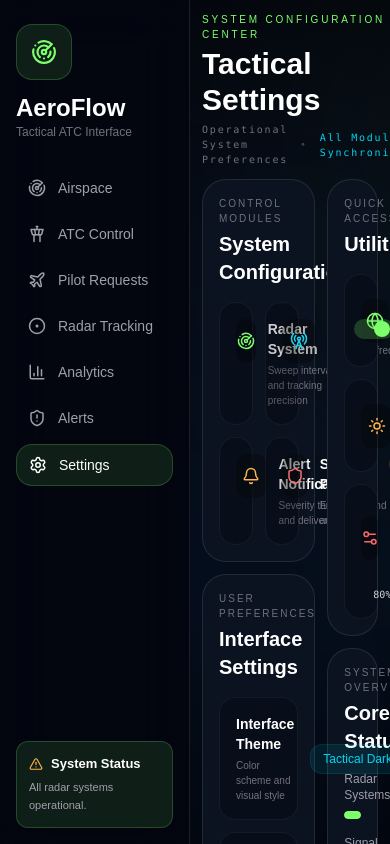
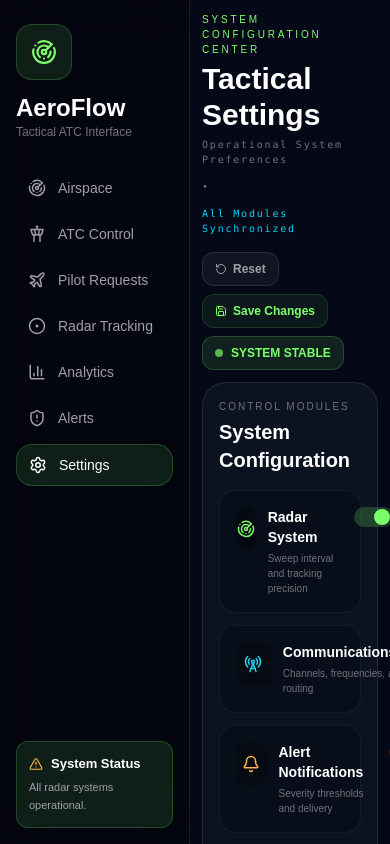
Before and after one commit to datsyolowi/-AeroFlow-ATC-Pilot-Simulation-System, a React (Vite) app: page /settings in a window 390 px wide. Built offline with nearby package versions, Linux system fonts and the light colour scheme.

Commit message:
fixes the settings theme responsiveness

```diff
--- a/src/pages/Settings.jsx
+++ b/src/pages/Settings.jsx
@@ -21,32 +21,35 @@ function Toggle({ enabled, onToggle, color = "#7CFF6B" }) {
       onClick={onToggle}
       className="relative flex-shrink-0 w-10 h-5 rounded-full transition-all duration-300"
       style={{
-        backgroundColor: enabled ? color + "33" : "rgba(255,255,255,0.05)",
+        backgroundColor: enabled ? color + "33" : "rgba(120,120,120,0.15)",
       }}
     >
       <motion.div
         animate={{ x: enabled ? 20 : 2 }}
         transition={{ type: "spring", stiffness: 500, damping: 30 }}
         className="absolute top-0.5 w-4 h-4 rounded-full"
-        style={{ backgroundColor: enabled ? color : "#52525b" }}
+        style={{ backgroundColor: enabled ? color : "#71717a" }}
       />
     </button>
   );
 }
 
-function Select({ value, options, onChange }) {
+function Select({ value, options, onChange, darkMode }) {
   const [open, setOpen] = useState(false);
 
   return (
     <div className="relative z-50">
       <button
         onClick={() => setOpen(!open)}
-        className="
+        className={`
           flex items-center gap-2 px-3 py-1.5 rounded-xl
-          bg-cyan-400/10 border border-cyan-400/10
-          text-cyan-400 text-xs font-medium whitespace-nowrap
-          hover:bg-cyan-400/20 transition
-        "
+          border text-xs font-medium whitespace-nowrap transition
+          ${
+            darkMode
+              ? "bg-cyan-400/10 border-cyan-400/20 text-cyan-400 hover:bg-cyan-400/20"
+              : "bg-cyan-500/10 border-cyan-500/20 text-cyan-700 hover:bg-cyan-500/20"
+          }
+        `}
       >
         {value}
         <ChevronDown
@@ -61,12 +64,17 @@ function Select({ value, options, onChange }) {
             initial={{ opacity: 0, y: -4 }}
             animate={{ opacity: 1, y: 0 }}
             exit={{ opacity: 0, y: -4 }}
-            className="
+            className={`
               absolute right-0 top-full mt-1 z-[999]
-              bg-[#0B1220] border border-white/10
               rounded-xl overflow-hidden min-w-[160px]
-              shadow-[0_8px_32px_rgba(0,0,0,0.45)]
-            "
+              shadow-[0_8px_32px_rgba(0,0,0,0.15)]
+              border
+              ${
+                darkMode
+                  ? "bg-[#0B1220] border-white/10"
+                  : "bg-white border-zinc-200"
+              }
+            `}
           >
             {options.map((opt) => (
               <button
@@ -79,8 +87,12 @@ function Select({ value, options, onChange }) {
                   w-full text-left px-3 py-2 text-xs transition
                   ${
                     opt === value
-                      ? "text-cyan-400 bg-cyan-400/10"
-                      : "text-zinc-300 hover:bg-white/5"
+                      ? darkMode
+                        ? "text-cyan-400 bg-cyan-400/10"
+                        : "text-cyan-700 bg-cyan-500/10"
+                      : darkMode
+                        ? "text-zinc-300 hover:bg-white/5"
+                        : "text-zinc-700 hover:bg-zinc-100"
                   }
                 `}
               >
@@ -102,12 +114,17 @@ function Slider({
   unit = "",
   onChange,
   color = "#7CFF6B",
+  darkMode,
 }) {
   const pct = ((value - min) / (max - min)) * 100;
 
   return (
     <div className="flex items-center gap-3">
-      <div className="flex-1 relative h-1.5 rounded-full bg-white/5">
+      <div
+        className={`flex-1 relative h-1.5 rounded-full ${
+          darkMode ? "bg-white/5" : "bg-zinc-200"
+        }`}
+      >
         <div
           className="absolute left-0 top-0 h-full rounded-full"
           style={{ width: `${pct}%`, backgroundColor: color }}
@@ -122,7 +139,12 @@ function Slider({
           className="absolute inset-0 w-full h-full opacity-0 cursor-pointer"
         />
       </div>
-      <span className="text-[10px] font-mono text-zinc-300 w-12 text-right">
+
+      <span
+        className={`text-[10px] font-mono w-12 text-right ${
+          darkMode ? "text-zinc-300" : "text-zinc-700"
+        }`}
+      >
         {value}
         {unit}
       </span>
@@ -142,10 +164,14 @@ export default function Settings() {
   const [units, setUnits] = useState("Nautical Miles");
   const [language, setLanguage] = useState("English (US)");
   const [resolution, setResolution] = useState("Ultra HD");
-  const [nightMode, setNightMode] = useState(false);
+
+  const [nightMode, setNightMode] = useState(true);
+
   const [brightness, setBrightness] = useState(80);
   const [region, setRegion] = useState("Asia-Pacific");
   const [saved, setSaved] = useState(false);
+
+  const darkMode = nightMode;
 
   const [coreStats, setCoreStats] = useState({
     radar: 98,
@@ -175,6 +201,7 @@ export default function Settings() {
         ),
       }));
     }, 3000);
+
     return () => clearInterval(interval);
   }, []);
 
@@ -221,33 +248,59 @@ export default function Settings() {
     { label: "Network Stability", value: coreStats.network, color: "#FFB547" },
   ];
 
+  const cardClass = darkMode
+    ? "bg-[#0B1220] border border-white/10 text-white"
+    : "bg-white border border-zinc-200 text-zinc-900 shadow-sm";
+
+  const innerCard = darkMode
+    ? "border border-white/5 bg-black/20"
+    : "border border-zinc-200 bg-zinc-50";
+
   return (
     <MainLayout>
-      {/* Single scroll container */}
-      <div className="w-full h-full overflow-y-auto p-3 pb-12 flex flex-col gap-3">
+      <div
+        className={`w-full h-full overflow-y-auto p-3 pb-12 flex flex-col gap-3 transition-colors duration-300 ${
+          darkMode ? "bg-[#050816]" : "bg-[#f4f7fb]"
+        }`}
+      >
         {/* TOP BAR */}
-        <div className="flex items-center justify-between flex-shrink-0">
+        <div className="flex flex-col lg:flex-row lg:items-center justify-between gap-4">
           <div>
             <p className="text-[#7CFF6B] text-[10px] tracking-[0.28em] mb-1">
               SYSTEM CONFIGURATION CENTER
             </p>
-            <h1 className="text-3xl font-black">Tactical Settings</h1>
-            <div className="flex items-center gap-3 text-[10px] tracking-[0.18em] text-zinc-500 mt-1 font-mono">
+
+            <h1
+              className={`text-3xl font-black ${
+                darkMode ? "text-white" : "text-zinc-900"
+              }`}
+            >
+              Tactical Settings
+            </h1>
+
+            <div
+              className={`flex flex-wrap items-center gap-3 text-[10px] tracking-[0.18em] mt-1 font-mono ${
+                darkMode ? "text-zinc-500" : "text-zinc-500"
+              }`}
+            >
               <span>Operational System Preferences</span>
-              <span className="text-zinc-700">•</span>
+              <span>•</span>
               <span className="text-cyan-400">All Modules Synchronized</span>
             </div>
           </div>
 
-          <div className="flex items-center gap-2">
+          <div className="flex flex-wrap items-center gap-2">
             <button
               onClick={() => window.location.reload()}
-              className="
+              className={`
                 flex items-center gap-1.5 px-3 py-2 rounded-xl
-                bg-white/5 border border-white/10
-                text-zinc-400 text-xs font-semibold
-                hover:bg-white/10 transition
-              "
+                text-xs font-semibold transition border
+                ${
+                  darkMode
+                    ? "bg-white/5 border-white/10 text-zinc-400 hover:bg-white/10"
+                    : "bg-white border-zinc-200 text-zinc-700 hover:bg-zinc-100"
+                }
+              `}
             >
               <RotateCcw size={12} />
               Reset
@@ -273,6 +326,7 @@ export default function Settings() {
                   transition={{ duration: 1.5, repeat: Infinity }}
                   className="w-2 h-2 rounded-full bg-[#7CFF6B]"
                 />
+
                 <span className="text-xs font-semibold text-[#7CFF6B]">
                   SYSTEM STABLE
                 </span>
@@ -281,37 +335,45 @@ export default function Settings() {
           </div>
         </div>
 
-        {/* MAIN GRID — now auto height, not flex-1/min-h-0 */}
-        <div className="grid grid-cols-12 gap-3">
-          {/* LEFT — 8 cols */}
-          <div className="col-span-8 space-y-3">
+        {/* MAIN GRID */}
+        <div className="grid grid-cols-1 xl:grid-cols-12 gap-3">
+          {/* LEFT */}
+          <div className="xl:col-span-8 space-y-3">
             {/* SYSTEM MODULES */}
-            <div className="bg-[#0B1220] border border-white/10 rounded-3xl p-4">
+            <div className={`${cardClass} rounded-3xl p-4`}>
               <div className="mb-4">
                 <p className="text-zinc-500 text-[10px] tracking-[0.2em] mb-1">
                   CONTROL MODULES
                 </p>
+
                 <h2 className="text-xl font-black">System Configuration</h2>
               </div>
 
-              <div className="grid grid-cols-2 gap-3">
+              <div className="grid grid-cols-1 md:grid-cols-2 gap-3">
                 {modules.map((item) => (
                   <div
                     key={item.title}
-                    className="border border-white/5 rounded-2xl p-4 bg-black/20"
+                    className={`${innerCard} rounded-2xl p-4`}
                   >
                     <div className="flex items-start justify-between gap-3">
                       <div className="flex gap-3">
-                        <div className="w-11 h-11 rounded-xl bg-black/30 flex items-center justify-center">
+                        <div
+                          className={`w-11 h-11 rounded-xl flex items-center justify-center ${
+                            darkMode ? "bg-black/30" : "bg-white"
+                          }`}
+                        >
                           <item.icon size={18} style={{ color: item.color }} />
                         </div>
+
                         <div>
                           <h3 className="text-sm font-bold">{item.title}</h3>
+
                           <p className="text-[10px] text-zinc-500 mt-1">
                             {item.desc}
                           </p>
                         </div>
                       </div>
+
                       <Toggle
                         enabled={systems[item.key]}
                         onToggle={() =>
@@ -329,11 +391,12 @@ export default function Settings() {
             </div>
 
             {/* INTERFACE SETTINGS */}
-            <div className="bg-[#0B1220] border border-white/10 rounded-3xl p-4">
+            <div className={`${cardClass} rounded-3xl p-4`}>
               <div className="mb-4">
                 <p className="text-zinc-500 text-[10px] tracking-[0.2em] mb-1">
                   USER PREFERENCES
                 </p>
+
                 <h2 className="text-xl font-black">Interface Settings</h2>
               </div>
 
@@ -374,18 +437,21 @@ export default function Settings() {
                 ].map((item) => (
                   <div
                     key={item.title}
-                    className="flex items-center justify-between gap-4 border border-white/5 rounded-2xl p-4 bg-black/20"
+                    className={`${innerCard} rounded-2xl p-4 flex flex-col sm:flex-row sm:items-center justify-between gap-4`}
                   >
                     <div>
                       <h3 className="text-sm font-semibold">{item.title}</h3>
+
                       <p className="text-[10px] text-zinc-500 mt-1">
                         {item.subtitle}
                       </p>
                     </div>
+
                     <Select
                       value={item.value}
                       options={item.options}
                       onChange={item.onChange}
+                      darkMode={darkMode}
                     />
                   </div>
                 ))}
@@ -393,60 +459,76 @@ export default function Settings() {
             </div>
           </div>
 
-          {/* RIGHT — 4 cols */}
-          <div className="col-span-4 space-y-3">
+          {/* RIGHT */}
+          <div className="xl:col-span-4 space-y-3">
             {/* QUICK ACCESS */}
-            <div className="bg-[#0B1220] border border-white/10 rounded-3xl p-4">
+            <div className={`${cardClass} rounded-3xl p-4`}>
               <div className="mb-4">
                 <p className="text-zinc-500 text-[10px] tracking-[0.2em] mb-1">
                   QUICK ACCESS
                 </p>
+
                 <h2 className="text-xl font-black">Utilities</h2>
               </div>
 
               <div className="space-y-3">
-                {/* Regional Network */}
-                <div className="border border-white/5 rounded-2xl p-4 bg-black/20">
-                  <div className="flex items-center justify-between">
+                {/* REGION */}
+                <div className={`${innerCard} rounded-2xl p-4`}>
+                  <div className="flex items-center justify-between gap-3">
                     <div className="flex items-center gap-3">
-                      <div className="w-11 h-11 rounded-xl bg-black/30 flex items-center justify-center">
+                      <div
+                        className={`w-11 h-11 rounded-xl flex items-center justify-center ${
+                          darkMode ? "bg-black/30" : "bg-white"
+                        }`}
+                      >
                         <Globe size={18} className="text-[#7CFF6B]" />
                       </div>
+
                       <div>
                         <h3 className="text-sm font-semibold">
                           Regional Network
                         </h3>
+
                         <p className="text-[10px] text-zinc-500 mt-1">
                           Server region
                         </p>
                       </div>
                     </div>
+
                     <Select
                       value={region}
                       options={["Asia-Pacific", "North America", "Europe"]}
                       onChange={setRegion}
+                      darkMode={darkMode}
                     />
                   </div>
                 </div>
 
-                {/* Night Mode */}
-                <div className="border border-white/5 rounded-2xl p-4 bg-black/20">
-                  <div className="flex items-center justify-between">
+                {/* NIGHT MODE */}
+                <div className={`${innerCard} rounded-2xl p-4`}>
+                  <div className="flex items-center justify-between gap-3">
                     <div className="flex items-center gap-3">
-                      <div className="w-11 h-11 rounded-xl bg-black/30 flex items-center justify-center">
+                      <div
+                        className={`w-11 h-11 rounded-xl flex items-center justify-center ${
+                          darkMode ? "bg-black/30" : "bg-white"
+                        }`}
+                      >
                         {nightMode ? (
                           <Moon size={18} className="text-[#FFB547]" />
                         ) : (
                           <Sun size={18} className="text-[#FFB547]" />
                         )}
                       </div>
+
                       <div>
                         <h3 className="text-sm font-semibold">Night Mode</h3>
+
                         <p className="text-[10px] text-zinc-500 mt-1">
                           {nightMode ? "Enabled" : "Disabled"}
                         </p>
                       </div>
                     </div>
+
                     <Toggle
                       enabled={nightMode}
                       onToggle={() => setNightMode(!nightMode)}
@@ -455,21 +537,28 @@ export default function Settings() {
                   </div>
                 </div>
 
-                {/* Brightness */}
-                <div className="border border-white/5 rounded-2xl p-4 bg-black/20">
+                {/* BRIGHTNESS */}
+                <div className={`${innerCard} rounded-2xl p-4`}>
                   <div className="flex items-center gap-3 mb-3">
-                    <div className="w-11 h-11 rounded-xl bg-black/30 flex items-center justify-center">
+                    <div
+                      className={`w-11 h-11 rounded-xl flex items-center justify-center ${
+                        darkMode ? "bg-black/30" : "bg-white"
+                      }`}
+                    >
                       <Settings2 size={18} className="text-red-400" />
                     </div>
+
                     <div>
                       <h3 className="text-sm font-semibold">
                         Screen Brightness
                       </h3>
+
                       <p className="text-[10px] text-zinc-500 mt-1">
                         Display luminosity
                       </p>
                     </div>
                   </div>
+
                   <Slider
                     value={brightness}
                     min={10}
@@ -477,17 +566,19 @@ export default function Settings() {
                     unit="%"
                     onChange={setBrightness}
                     color="#f87171"
+                    darkMode={darkMode}
                   />
                 </div>
               </div>
             </div>
 
             {/* CORE STATUS */}
-            <div className="bg-[#0B1220] border border-white/10 rounded-3xl p-4">
+            <div className={`${cardClass} rounded-3xl p-4`}>
               <div className="mb-4">
                 <p className="text-zinc-500 text-[10px] tracking-[0.2em] mb-1">
                   SYSTEM OVERVIEW
                 </p>
+
                 <h2 className="text-xl font-black">Core Status</h2>
               </div>
 
@@ -498,6 +589,7 @@ export default function Settings() {
                       <span className="text-xs text-zinc-400">
                         {item.label}
                       </span>
+
                       <span
                         className="text-xs font-semibold font-mono"
                         style={{ color: item.color }}
@@ -505,7 +597,12 @@ export default function Settings() {
                         {item.value.toFixed(1)}%
                       </span>
                     </div>
-                    <div className="w-full h-2 rounded-full bg-white/5 overflow-hidden">
+
+                    <div
+                      className={`w-full h-2 rounded-full overflow-hidden ${
+                        darkMode ? "bg-white/5" : "bg-zinc-200"
+                      }`}
+                    >
                       <motion.div
                         animate={{ width: `${item.value}%` }}
                         transition={{ duration: 1 }}
```
